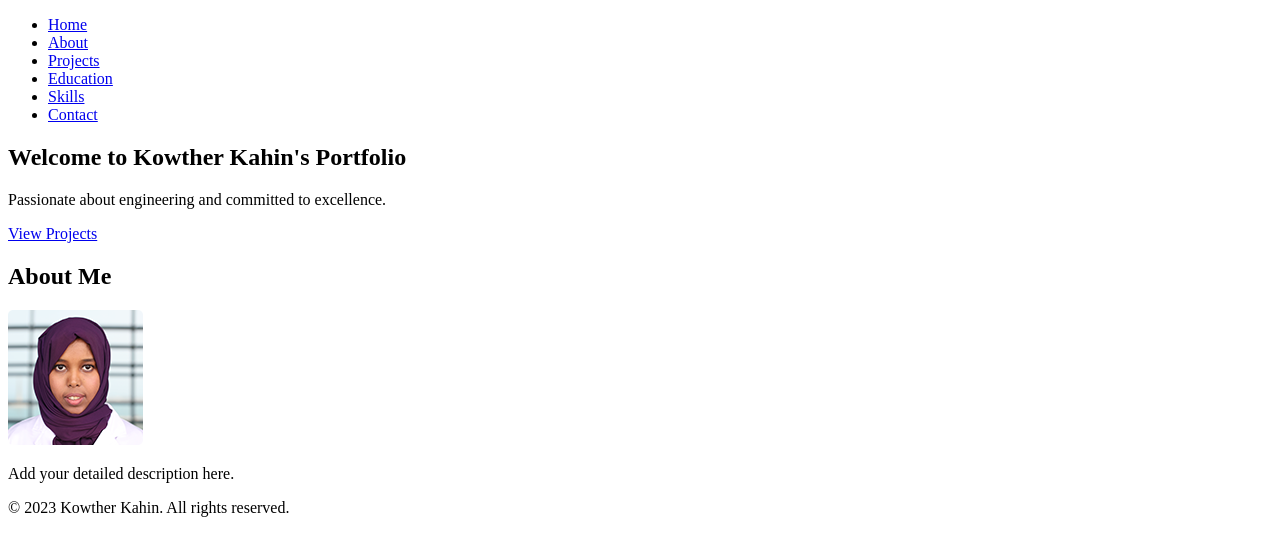
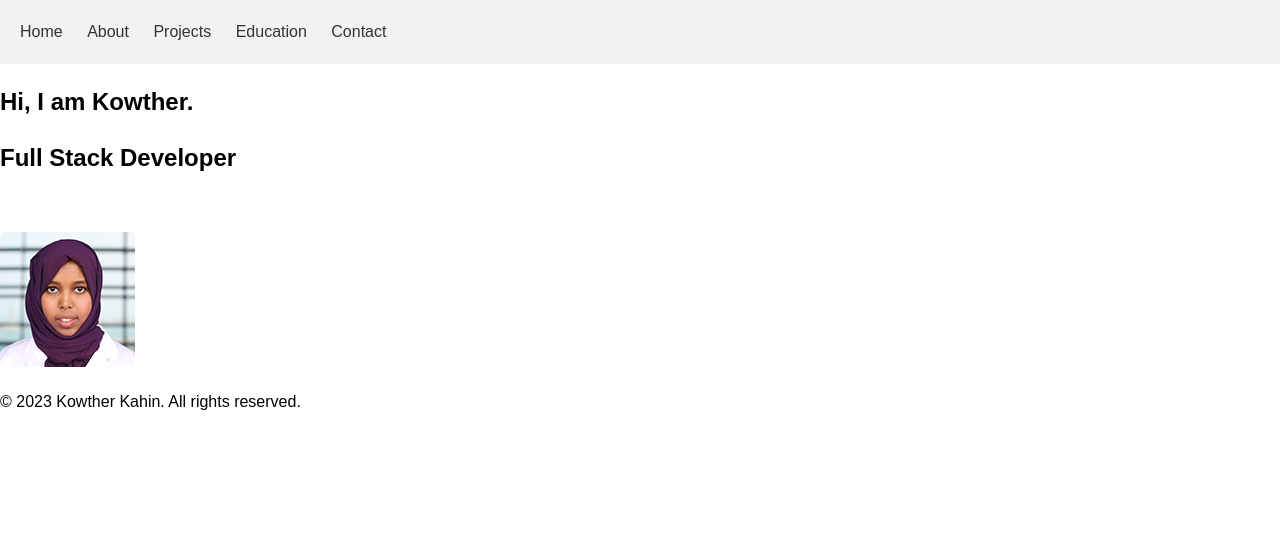
Before and after one commit to Kowther7/Kowther-Portfolio, a plain HTML site: page index.html in a window 1280 px wide. Drawn offline with Linux system fonts and the light colour scheme.

Commit message:
adds header seaction

```diff
--- a/assets/css/stlye.css
+++ b/assets/css/stlye.css
@@ -0,0 +1,30 @@
+
+body {
+    font-family: Arial, sans-serif;
+    margin: 0;
+    padding: 0;
+    line-height: 1.5;
+  }
+
+  a {
+    color: #333;
+    text-decoration: none;
+  }
+
+  /* Header */
+
+  header {
+    background-color: #f2f2f2;
+    padding: 20px;
+  }
+
+  nav ul {
+    list-style: none;
+    margin: 0;
+    padding: 0;
+  }
+
+  nav ul li {
+    display: inline;
+    margin-right: 20px;
+  }
--- a/index.html
+++ b/index.html
@@ -4,6 +4,7 @@
     <meta charset="UTF-8">
     <meta name="viewport" content="width=device-width, initial-scale=1.0">
     <title>Kowther Portfolio</title>
+    <link rel="stylesheet" href="./assets/css/stlye.css">
 </head>
 
 <body>
@@ -15,21 +16,23 @@
             <li><a href="#about">About</a></li>
             <li><a href="#projects">Projects</a></li>
             <li><a href="#education">Education</a></li>
-            <li><a href="#skills">Skills</a></li>
             <li><a href="#contact">Contact</a></li>
           </ul>
         </nav>
       </header>
-      <section id="home">
-        <h1>Welcome to Kowther Kahin's Portfolio</h1>
-        <p>Passionate about engineering and committed to excellence.</p>
-        <a href="#projects" class="cta-button">View Projects</a>
-      </section>
-      <section id="about">
-        <h2>About Me</h2>
-        <img src="./assets/images/Kowther Photo.png" alt="Kowther Kahin">
-        <p>Add your detailed description here.</p>
-      </section>
+      <div  class="aboutme">
+        <section class="myname">
+          <h1>Hi, I am Kowther.</h1>
+
+          <h2>
+            Full Stack Developer<br />
+            <br /></h2>
+        </section>
+        <!-----first page  profile photo-->
+        <section class="image">
+          <img src="./assets/images/Kowther Photo.png" class="profile" alt="Kowther-photo"/>
+        </section>
+      </div>
 
 <!-- Footer Section -->
 <footer>
```
